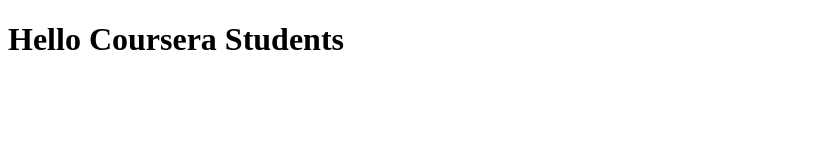
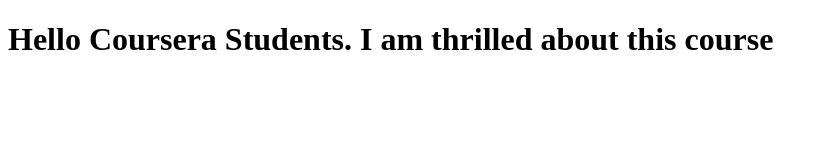
Before and after one commit to venudoddi/coursera.test, a plain HTML site: page index.html in a window 1280 px wide. Shown: the whole page, without its empty margins (0-828 px from the left). Drawn offline with Linux system fonts and the light colour scheme.

Commit message:
Next version of web file

```diff
--- a/index.html
+++ b/index.html
@@ -5,6 +5,6 @@
     <title>Hello Coursera</title>
   </head>
   <body>
-    <h1>Hello Coursera Students</h1>
+    <h1>Hello Coursera Students. I am thrilled about this course</h1>
   </body>
 </html>
```
